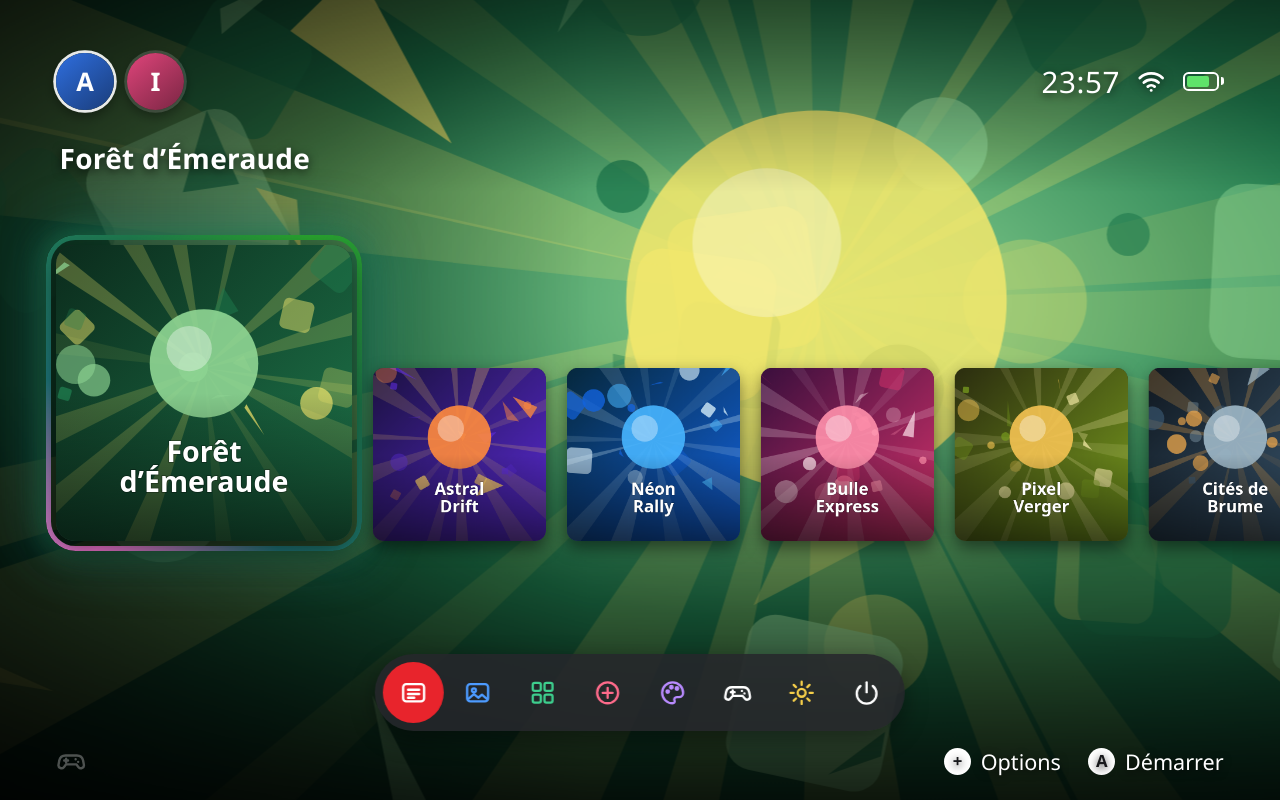
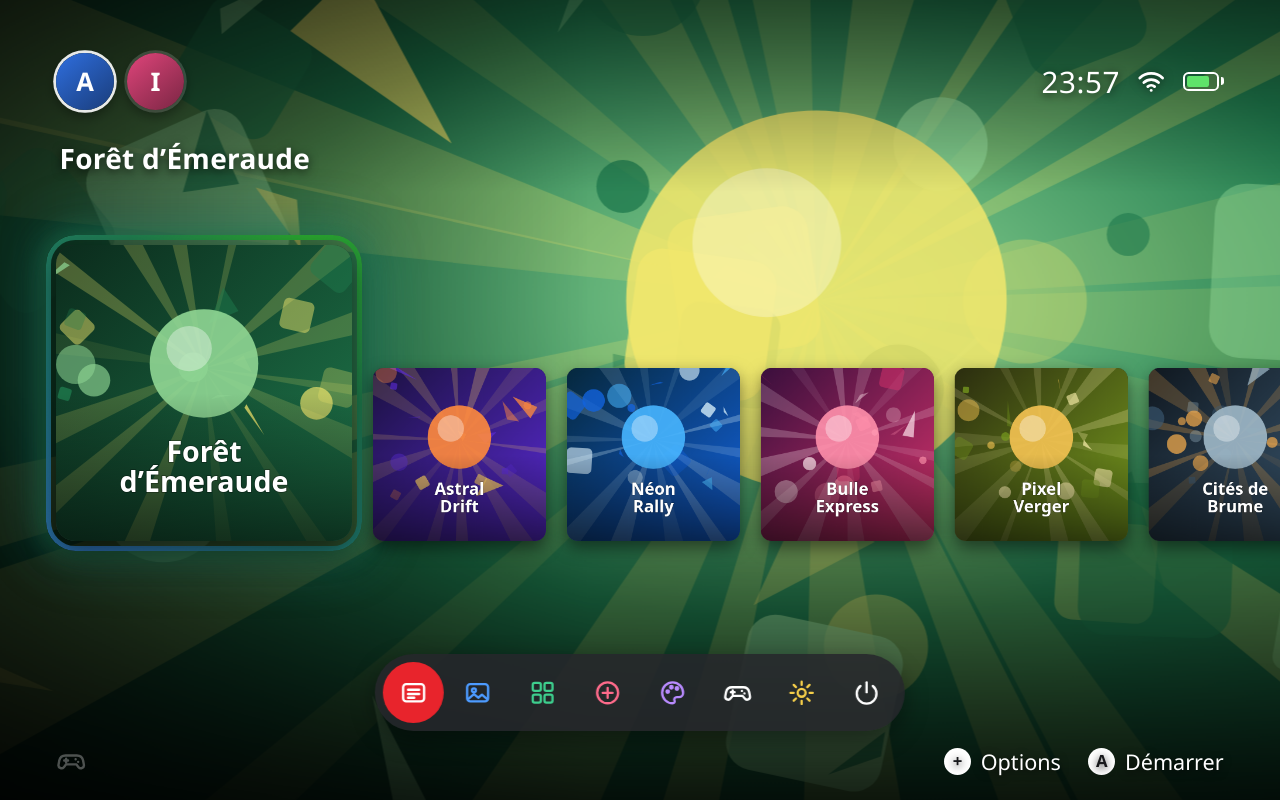
Before and after one commit to klstxtt/orbite, a React (Vite) app in the folder src/renderer/: page / in a window 1280 px wide. Built offline with nearby package versions, Linux system fonts and the light colour scheme.

Commit message:
Contour à la couleur de la jaquette : la pointe rose du dégradé suit aussi la couleur

```diff
--- a/src/renderer/src/home/GameRow.tsx
+++ b/src/renderer/src/home/GameRow.tsx
@@ -54,7 +54,7 @@ export const GameRow = memo(function GameRow({ slots, selected, focused, coverAc
                 {
                   '--x': x,
                   '--s': isSelected ? 1 : SMALL_SCALE,
-                  ...(accent ? { '--accent-a': accent.a, '--accent-b': accent.b, '--accent-c': accent.c } : {})
+                  ...(accent ? { '--accent-a': accent.a, '--accent-b': accent.b, '--accent-c': accent.c, '--accent-d': accent.d } : {})
                 } as CSSProperties
               }
             >
--- a/src/renderer/src/home/home.module.css
+++ b/src/renderer/src/home/home.module.css
@@ -346,7 +346,7 @@
     var(--accent-a),
     var(--accent-b),
     var(--accent-c),
-    #ff7ad9,
+    var(--accent-d, #ff7ad9),
     var(--accent-c),
     var(--accent-b),
     var(--accent-a)
--- a/src/shared/color.ts
+++ b/src/shared/color.ts
@@ -73,8 +73,8 @@ export function vividAccent(pixels: Uint8Array, channels: number): string {
   return hslToHex(h, Math.max(0.65, s), 0.58)
 }
 
-/** Les trois couleurs du dégradé de sélection, autour d'une couleur d'accent. */
-export function accentTriple(hex: string): { a: string; b: string; c: string } {
+/** Les couleurs du dégradé de sélection (`d` est la pointe la plus claire), autour d'une couleur d'accent. */
+export function accentTriple(hex: string): { a: string; b: string; c: string; d: string } {
   const [h, s, l] = hexToHsl(hex)
-  return { a: hslToHex(h - 28, s, Math.min(0.72, l + 0.1)), b: hslToHex(h, s, l), c: hslToHex(h + 32, s, l) }
+  return { a: hslToHex(h - 28, s, Math.min(0.72, l + 0.1)), b: hslToHex(h, s, l), c: hslToHex(h + 32, s, l), d: hslToHex(h + 60, s, Math.min(0.75, l + 0.12)) }
 }
```
